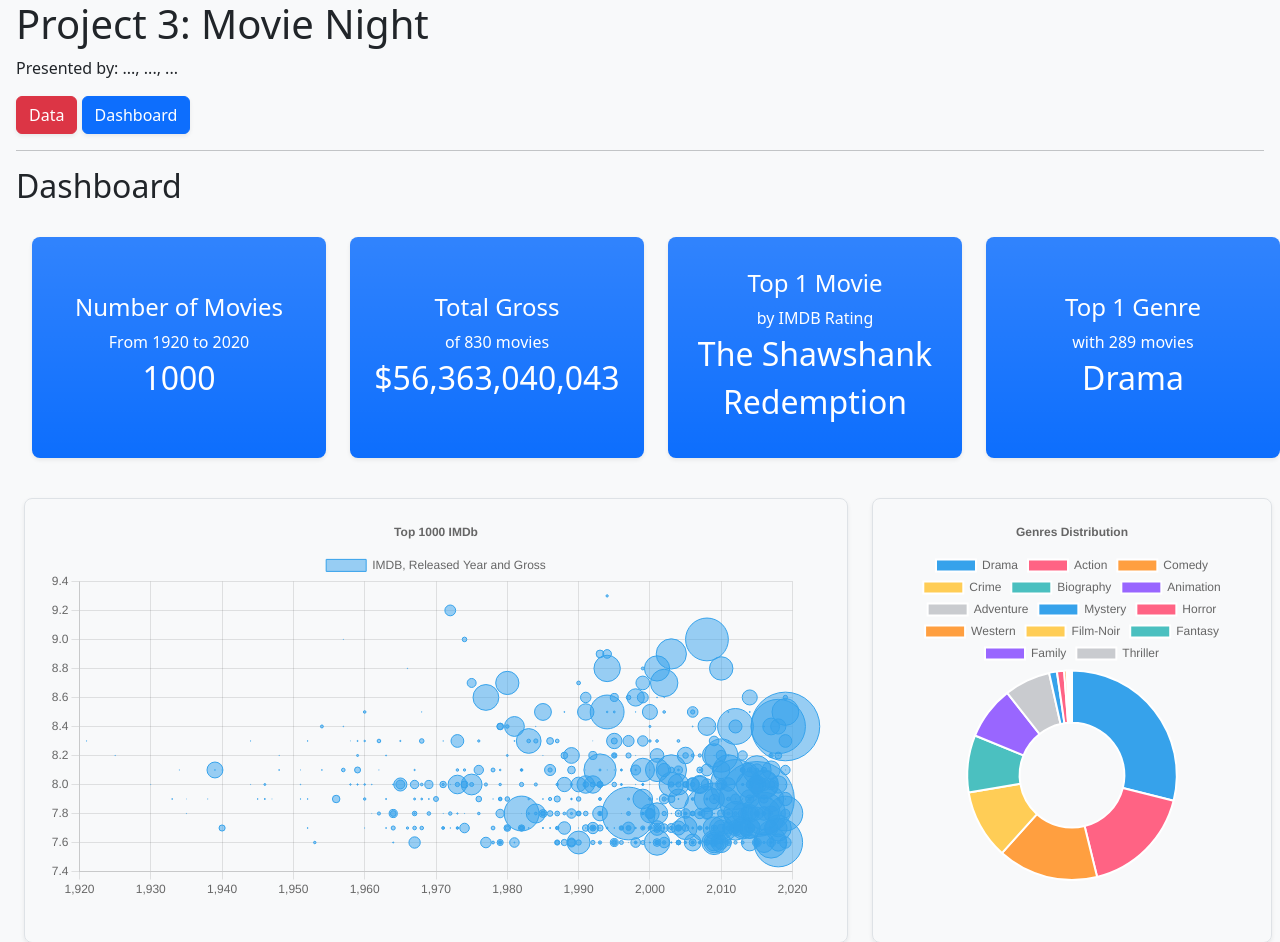
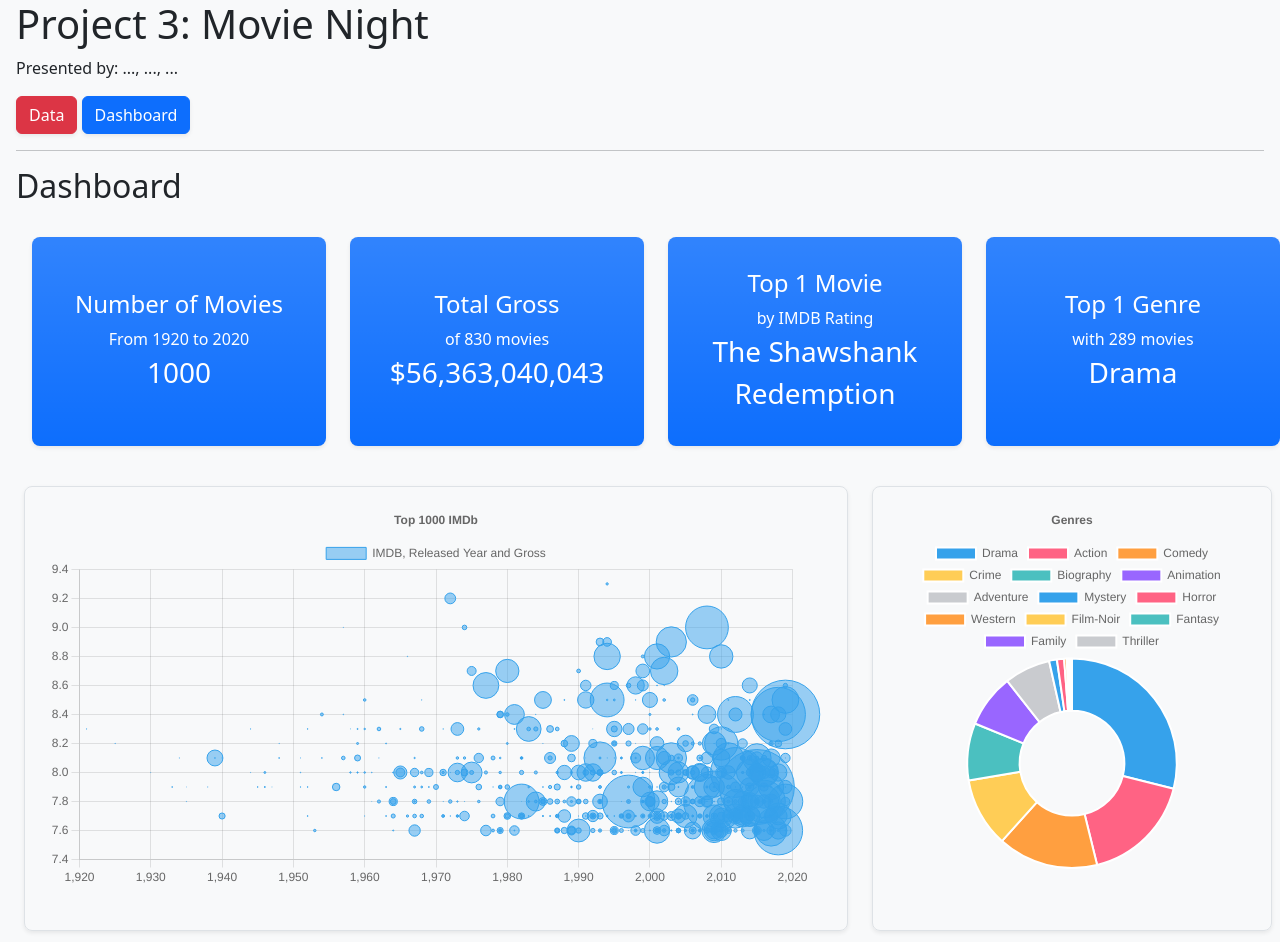
Before and after one commit to ped-az/Project-3-Movie-Night, a Flask app: page /dashboard in a window 1280 px wide. Shown: the top 942 px of the page. Run offline with Flask 3, Linux system fonts and the light colour scheme; data comes from the database, SQL or seed files in the repository.

Commit message:
minor updates

```diff
--- a/static/dashboard.js
+++ b/static/dashboard.js
@@ -1,17 +1,3 @@
-const tableHeaders = [
-  "Title",
-  "Year",
-  "Certificate",
-  "Director",
-  "Genre1",
-  "Runtime",
-  "MetaScore",
-  "IMDB",
-  "Votes",
-  "Gross",
-];
-const sortFields = ["IMDB", "Runtime", "MetaScore", "Votes", "Gross", "Year"];
-
 async function getAllMovieData() {
   const url = `/api/movies/`;
   console.log(url);
@@ -74,7 +60,7 @@ async function getTop10GenresByGross() {
       plugins: {
         title: {
           display: true,
-          text: "Genres Distribution",
+          text: "Genres",
         },
       },
     },
@@ -182,20 +168,6 @@ async function getTop10GenresByGross() {
           type: "linear",
           position: "right",
         },
-        xAxes: [
-          {
-            gridLines: {
-              color: "rgba(0, 0, 0, 0)",
-            },
-          },
-        ],
-        yAxes: [
-          {
-            gridLines: {
-              color: "rgba(0, 0, 0, 0)",
-            },
-          },
-        ],
       },
     },
   });
--- a/static/index.js
+++ b/static/index.js
@@ -34,6 +34,7 @@ const sortFields = [
   "Votes",
   "Gross",
   "Year",
+  "Genre",
   "~Randomized~",
 ];
 
--- a/templates/dashboard.html
+++ b/templates/dashboard.html
@@ -34,7 +34,7 @@
                 >
                   <h4 class="text-center">Number of Movies</h4>
                   <div class="text-center">From 1920 to 2020</div>
-                  <div class="fs-2 text-center">1000</div>
+                  <div class="fs-3 text-center">1000</div>
                 </div>
               </div>
             </div>
@@ -48,7 +48,7 @@
                   <h4 class="text-center">Total Gross</h4>
 
                   <div class="text-center">of 830 movies</div>
-                  <div class="fs-2 text-center">$56,363,040,043</div>
+                  <div class="fs-3 text-center">$56,363,040,043</div>
                 </div>
               </div>
             </div>
@@ -62,7 +62,7 @@
                   <h4 class="text-center">Top 1 Movie</h4>
 
                   <div class="text-center">by IMDB Rating</div>
-                  <div class="fs-2 text-center">The Shawshank Redemption</div>
+                  <div class="fs-3 text-center">The Shawshank Redemption</div>
                 </div>
               </div>
             </div>
@@ -75,7 +75,7 @@
                 >
                   <h4 class="text-center">Top 1 Genre</h4>
                   <div class="text-center">with 289 movies</div>
-                  <div class="fs-2 text-center">Drama</div>
+                  <div class="fs-3 text-center">Drama</div>
                 </div>
               </div>
             </div>
```
Also changed, not shown: templates/index.html (+9 -3 lines).
